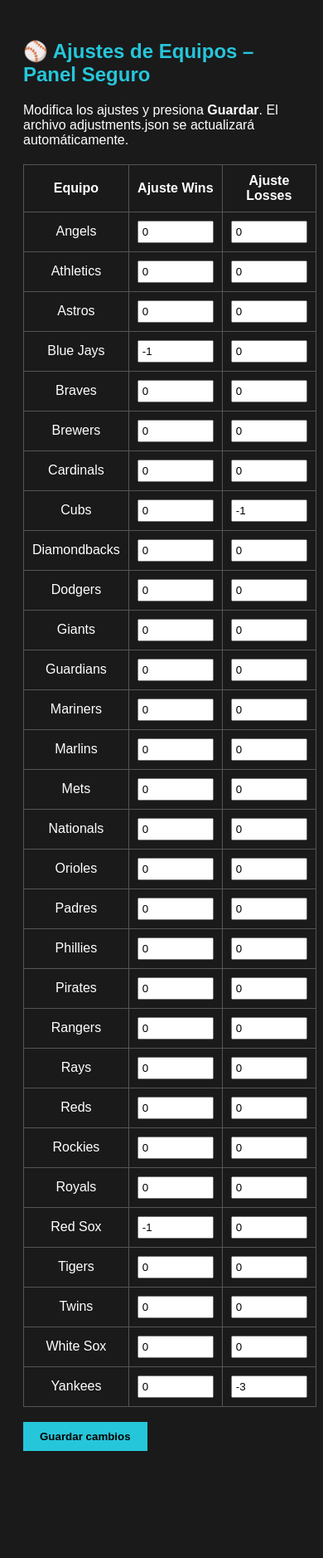
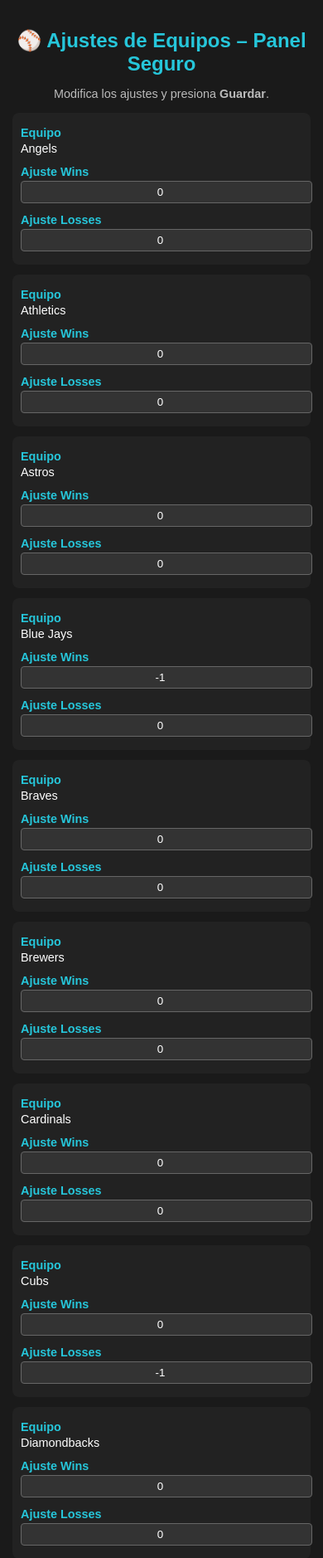
Before and after one commit to compasports/TJMX2P, a Flask app: page /panel in a window 390 px wide. Shown: the top 1878 px of the page at 83% size. Before the commit the page ends 1749 px from the top, so only its background shows below. Run offline with Flask 3, Linux system fonts and the light colour scheme.

Commit message:
Add files via upload

```diff
--- a/templates/panel.html
+++ b/templates/panel.html
@@ -3,21 +3,123 @@
 <head>
 <meta charset="UTF-8">
 <title>Panel de Ajustes MLB</title>
+
+<meta name="viewport" content="width=device-width, initial-scale=1.0">
+
 <style>
-    body { background:#1a1a1a; color:white; font-family:Arial; padding:20px; }
-    h2 { color:#26c6da; }
-    table { width:100%; border-collapse:collapse; margin-top:20px; }
-    th, td { border:1px solid #555; padding:10px; text-align:center; }
-    input { width:80px; padding:4px; }
-    button { padding:10px 20px; background:#26c6da; border:none; color:black; font-weight:bold; cursor:pointer; }
-    button:hover { background:#00acc1; }
+    body {
+        background:#1a1a1a;
+        color:white;
+        font-family:Arial, sans-serif;
+        padding:15px;
+        margin:0;
+    }
+
+    h2 {
+        color:#26c6da;
+        font-size:1.5rem;
+        text-align:center;
+        margin-bottom:10px;
+    }
+
+    p {
+        text-align:center;
+        font-size:0.9rem;
+        color:#bbb;
+    }
+
+    table {
+        width:100%;
+        border-collapse:collapse;
+        margin-top:15px;
+    }
+
+    th, td {
+        border:1px solid #444;
+        padding:8px;
+        text-align:center;
+        font-size:0.9rem;
+    }
+
+    th {
+        background:#222;
+    }
+
+    input {
+        width:70px;
+        padding:5px;
+        border-radius:4px;
+        border:1px solid #666;
+        background:#333;
+        color:white;
+        text-align:center;
+    }
+
+    button {
+        width:100%;
+        padding:12px;
+        background:#26c6da;
+        border:none;
+        color:black;
+        font-weight:bold;
+        cursor:pointer;
+        border-radius:6px;
+        margin-top:20px;
+        font-size:1rem;
+    }
+
+    button:hover {
+        background:#00acc1;
+    }
+
+    /* 📱 Vista móvil */
+    @media (max-width: 600px) {
+
+        table, thead, tbody, th, td, tr {
+            display:block;
+        }
+
+        thead {
+            display:none;
+        }
+
+        tr {
+            background:#222;
+            margin-bottom:12px;
+            padding:10px;
+            border-radius:8px;
+        }
+
+        td {
+            border:none;
+            text-align:left;
+            padding:6px 0;
+            font-size:0.9rem;
+        }
+
+        td::before {
+            content: attr(data-label);
+            font-weight:bold;
+            color:#26c6da;
+            display:block;
+            margin-bottom:3px;
+        }
+
+        input {
+            width:100%;
+        }
+
+        button {
+            font-size:1.1rem;
+        }
+    }
 </style>
 </head>
 
 <body>
 
 <h2>⚾ Ajustes de Equipos – Panel Seguro</h2>
-<p>Modifica los ajustes y presiona <b>Guardar</b>. El archivo adjustments.json se actualizará automáticamente.</p>
+<p>Modifica los ajustes y presiona <b>Guardar</b>.</p>
 
 <table id="tbl">
     <thead>
@@ -30,7 +132,6 @@
     <tbody></tbody>
 </table>
 
-<br>
 <button onclick="save()">Guardar cambios</button>
 
 <script>
@@ -44,15 +145,15 @@
         for (const [team, vals] of Object.entries(adj)) {
             const tr = document.createElement("tr");
             tr.innerHTML = `
-                <td>${team}</td>
-                <td><input type="number" value="${vals[0]}" data-team="${team}" data-type="wins"></td>
-                <td><input type="number" value="${vals[1]}" data-team="${team}" data-type="losses"></td>
+                <td data-label="Equipo">${team}</td>
+                <td data-label="Ajuste Wins"><input type="number" value="${vals[0]}" data-team="${team}" data-type="wins"></td>
+                <td data-label="Ajuste Losses"><input type="number" value="${vals[1]}" data-team="${team}" data-type="losses"></td>
             `;
             tbody.appendChild(tr);
         }
     });
 
-// Guardar ajustes (Render lo recibe vía POST a un webhook)
+// Guardar ajustes
 function save() {
     const inputs = document.querySelectorAll("input");
     let updated = {};
```
